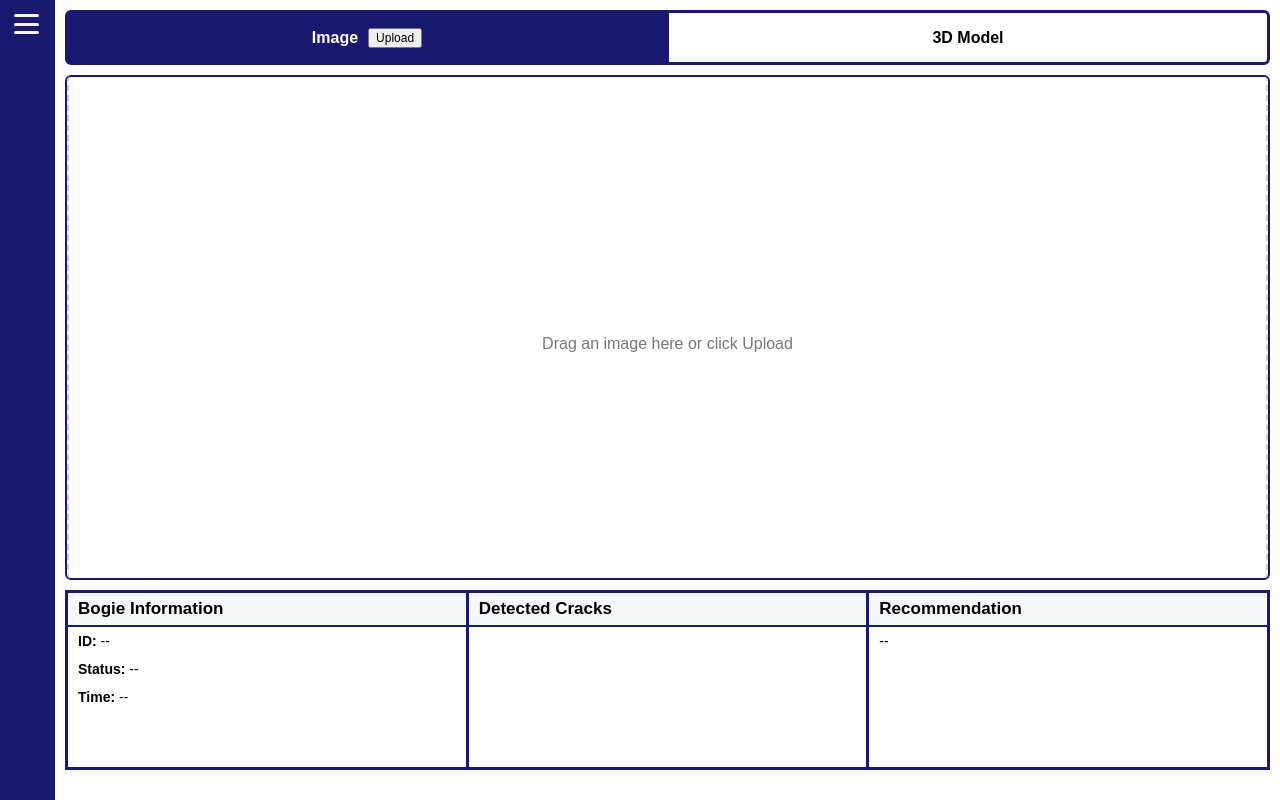
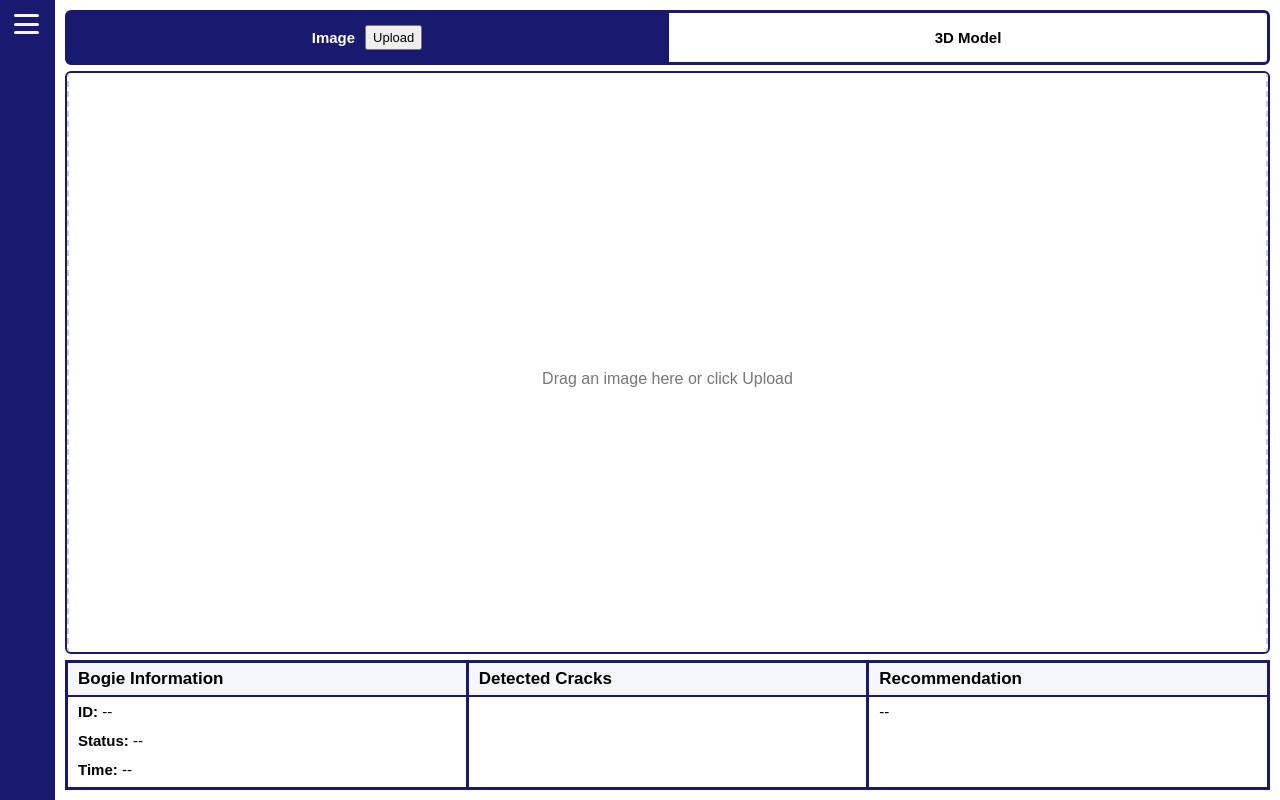
Before and after one commit to sephvelasco/web-app, a Flask app: page / in a window 1280 px wide. Run offline with Flask 3, Linux system fonts and the light colour scheme; some libraries are stand-ins or nearby versions.

Commit message:
Slightly improved UI

```diff
--- a/routes/main_routes.py
+++ b/routes/main_routes.py
@@ -27,7 +27,6 @@ def upload_image():
 
     detections = detector.predict(filepath)
 
-    # Determine crack types
     crack_types = [det.get('name', 'unknown').lower() for det in detections]
     status = "Normal"
     recommendation = "No significant defects detected."
@@ -42,15 +41,18 @@ def upload_image():
         status = "For Repair"
         recommendation = "Reweld Area Along The Crack"
 
-    # Save detections in DB
+    Detection.query.filter_by(image_filename=filename).delete()
+
     for det in detections:
         new_det = Detection(
             image_filename=filename,
             crack_type=det.get('name', 'unknown'),
             confidence=det.get('confidence', 0.0),
-            recommendation=recommendation
+            recommendation=recommendation,
+            status=status
         )
         db.session.add(new_det)
+
     db.session.commit()
 
     return jsonify({
--- a/static/css/style.css
+++ b/static/css/style.css
@@ -125,30 +111,9 @@ body {
   transform: rotate(-45deg) translate(6px, -7px);
 }
 
-/* Hamburger when collapsed */
-.hamburger:not(.open) .bar {
-  transform: none;
-  opacity: 1;
-}
-
-/* ========== Content shift when collapsed ========== */
-.main-content {
-  margin-left: 220px;
-  transition: margin-left 0.3s ease;
-}
-
-.sidebar.collapsed ~ .main-content,
-.sidebar.collapsed + .main-content {
-  margin-left: 55px;
-}
-
-/* Sidebar displays nothing */
-.sidebar.collapsed nav ul li span,
-.sidebar.collapsed nav ul li a {
-  display: none;
-}
-
-/* MAIN CONTENT */
+/* ================================
+   MAIN CONTENT LAYOUT
+================================== */
 .main-content {
   margin-left: 220px;
   transition: margin-left 0.3s ease;
@@ -157,22 +122,23 @@ body {
   flex-direction: column;
   height: 100vh;
   padding: 10px;
-  overflow-y: hidden;
+  overflow: hidden;
   box-sizing: border-box;
 }
 
-.sidebar.collapsed ~ .main-content,
-.sidebar.collapsed + .main-content {
+.sidebar.collapsed ~ .main-content {
   margin-left: 55px;
 }
 
-/* TABS */
+/* ================================
+   TABS (Image / 3D Model)
+================================== */
 .top-tabs {
   display: flex;
   justify-content: space-around;
   border: 3px solid #191970;
   border-radius: 6px;
-  margin-bottom: 10px;
+  margin-bottom: 6px;
   height: 55px;
   box-sizing: border-box;
 }
@@ -186,8 +152,8 @@ body {
   display: flex;
   align-items: center;
   justify-content: center;
-  position: relative;
   border-right: 3px solid #191970;
+  font-size: 15px;
 }
 
 .tab-btn:last-child {
@@ -201,12 +167,22 @@ body {
 
 #uploadBtn {
   margin-left: 10px;
-  font-size: 12px;
+  font-size: 13px;
+  padding: 3px 6px;
 }
 
-/* VIEWER AREA */
+/* ================================
+   VIEWER AREA
+================================== */
+#dashboardView {
+  display: flex;
+  flex-direction: column;
+  height: 100%;
+}
+
 .viewer-area {
-  height: calc(100vh - 295px);
+  flex: 1 1 auto;
+  height: calc(100vh - 230px);
   border: 2px solid #191970;
   border-radius: 6px;
   display: flex;
@@ -214,6 +190,7 @@ body {
   align-items: center;
   overflow: hidden;
   box-sizing: border-box;
+  min-height: 300px;
 }
 
 .drop-zone {
@@ -249,18 +226,15 @@ body {
   height: 100%;
 }
 
-#viewer,
-.drop-zone {
-  width: 100%;
-  height: 100%;
-}
-
-/* INFO SECTION */
+/* ================================
+   INFO SECTION
+================================== */
 .info-section {
   display: flex;
-  margin-top: 10px;
+  flex-shrink: 0;
+  margin-top: 6px;
   border: 3px solid #191970;
-  height: 180px;
+  height: 130px;
   box-sizing: border-box;
 }
 
@@ -290,7 +264,7 @@ body {
 .info-box p,
 .info-box ul {
   margin: 6px 10px;
-  font-size: 14px;
+  font-size: 15px;
 }
 
 .scrollable {
--- a/static/js/sidebar.js
+++ b/static/js/sidebar.js
@@ -27,12 +27,33 @@ document.addEventListener("DOMContentLoaded", () => {
   // we'll explicitly add the logic here to restore the dashboard view's visibility.
   dashboardTab.addEventListener("click", () => {
     // Manage Active Tabs
-        document.querySelectorAll(".nav-tab").forEach(li => li.classList.remove("active"));
+    document
+      .querySelectorAll(".nav-tab")
+      .forEach((li) => li.classList.remove("active"));
     dashboardTab.classList.add("active");
 
     // Toggle View Visibility back to the dashboard
-        document.getElementById("historyView").style.display = 'none';
-        document.getElementById("liveFeedView").style.display = 'none';
-        document.getElementById("dashboardView").style.display = 'block';
+    document.getElementById("historyView").style.display = "none";
+    document.getElementById("liveFeedView").style.display = "none";
+    document.getElementById("dashboardView").style.display = "block";
+  });
+
+  // Force reflow fix to eliminate gap when returning to Dashboard
+  document.getElementById("dashboardTab").addEventListener("click", () => {
+    const dashboardView = document.getElementById("dashboardView");
+    const viewerArea = dashboardView.querySelector(".viewer-area");
+
+    if (viewerArea) {
+      // Wait for browser to finish showing the dashboard
+      requestAnimationFrame(() => {
+        // Trigger a flexbox recalculation and resize
+        viewerArea.style.minHeight = "0";
+        viewerArea.getBoundingClientRect(); // force reflow
+        viewerArea.style.minHeight = "auto";
+
+        // Notify Three.js renderer or other layout-dependent scripts
+        window.dispatchEvent(new Event("resize"));
+      });
+    }
   });
 });
```
Also changed, not shown: other parts of static/css/style.css (+40 -75 lines), static/js/history.js (+21 -16 lines). Lines whose indentation alone changed are shown as unchanged.
